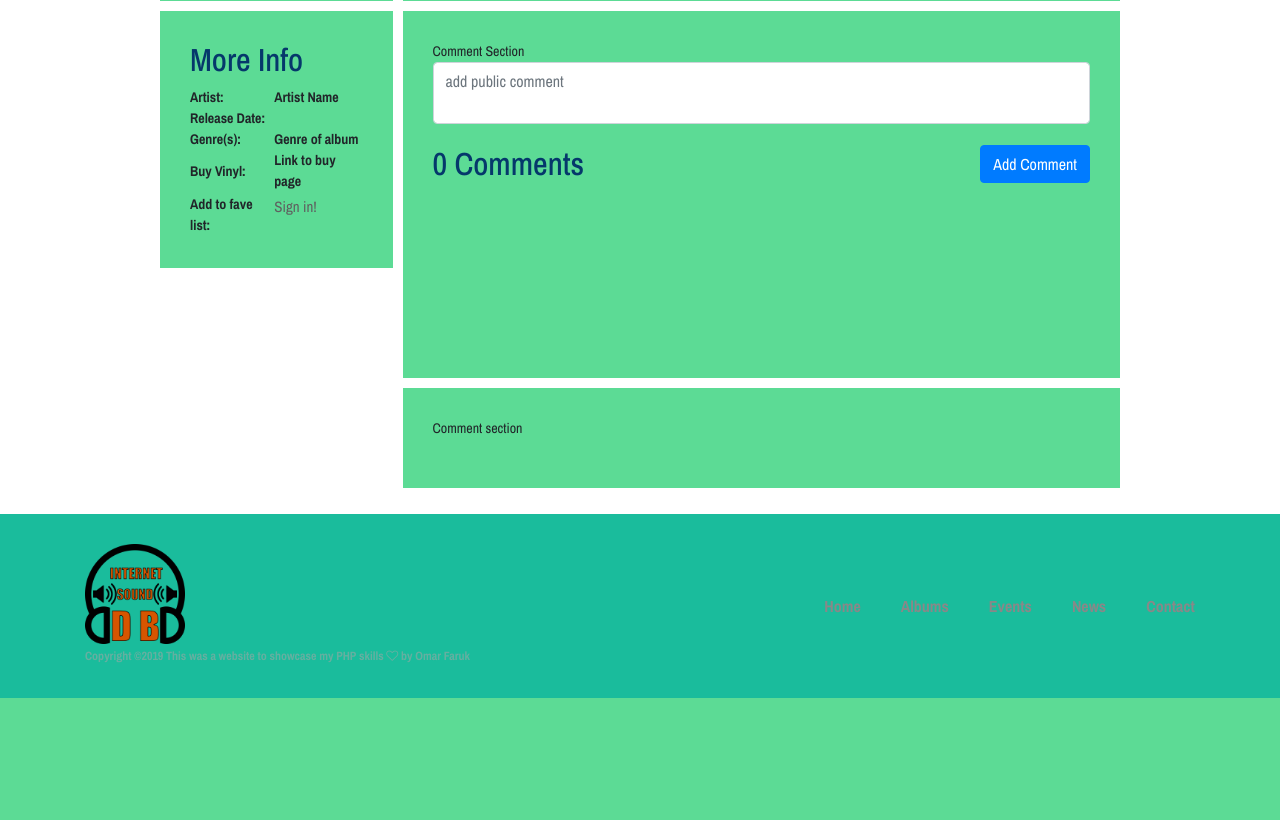
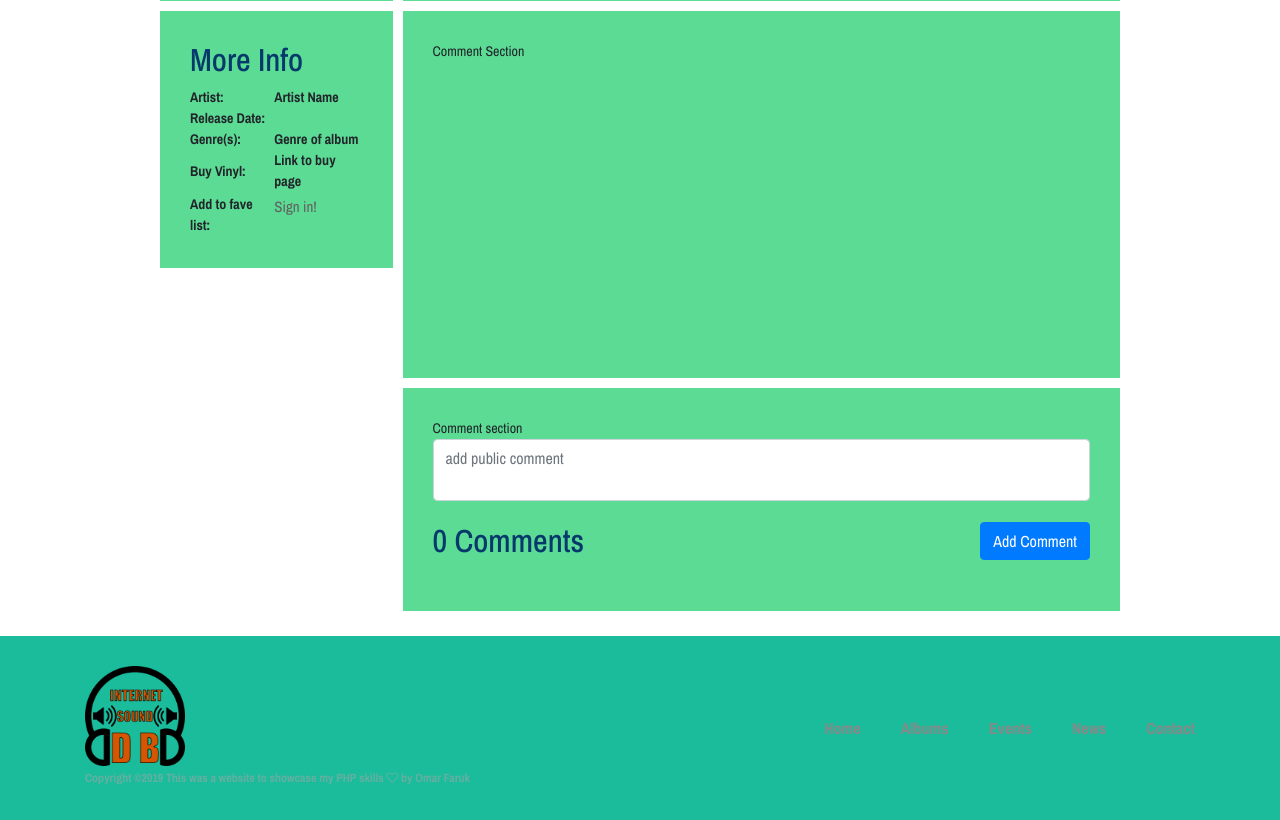
Before and after one commit to Omario169/isdb, a PHP site: page /album.php?album_id=1 in a window 1280 px wide. Shown: the part 500-1320 px from the top of the page. Before the commit the page ends 1198 px from the top, so only its background shows below. Run offline with PHP 8.4, Linux system fonts and the light colour scheme; data that the repository does not hold is empty; some web fonts are replaced.

Commit message:
the comment section works

```diff
--- a/album.php
+++ b/album.php
@@ -79,21 +79,7 @@ $numComments = $sqlNumComments->num_rows;
 
 <section>Comment Section
 
-<textarea class="form-control" id="mainComment" placeholder= "add public comment" id="" cols="30" rows="2"></textarea><br>
-  <button style= "float:right" class="btn-primary btn" id="addComment">Add Comment</button>
-<h2><?php echo $numComments?> Comments</h2>
-  <div class="userComments">
-    <div class="comment">
 
-      <div class="replies">
-      <div class="comment">
-
-    </div>
-
-
-      </div>
-    </div>
-  </div>
 
 
 
@@ -164,10 +150,21 @@ if (!isset($_SESSION['id'])) {
 
 
 <div class=albumComments> Comment section
-          <div class="row">
+<textarea class="form-control" id="mainComment" placeholder= "add public comment" id="" cols="30" rows="2"></textarea><br>
+  <button style= "float:right" class="btn-primary btn" id="addComment">Add Comment</button>
+<h2><?php echo $numComments?> Comments</h2>
+  <div class="userComments">
+    <div class="comment">
 
-          </div>
+      <div class="replies">
+      <div class="comment">
 
+    </div>
+
+
+      </div>
+    </div>
+  </div>
 
 
 </div>
--- a/getComments.php
+++ b/getComments.php
@@ -10,7 +10,7 @@ if (isset($_POST['getAllComments'])) {
     ");
 
     while($data= $sqlGetComment->fetch_assoc())
-    $response = createCommentRow($data);
+    $response .= createCommentRow($data);
 
     exit($response);
   }
```
